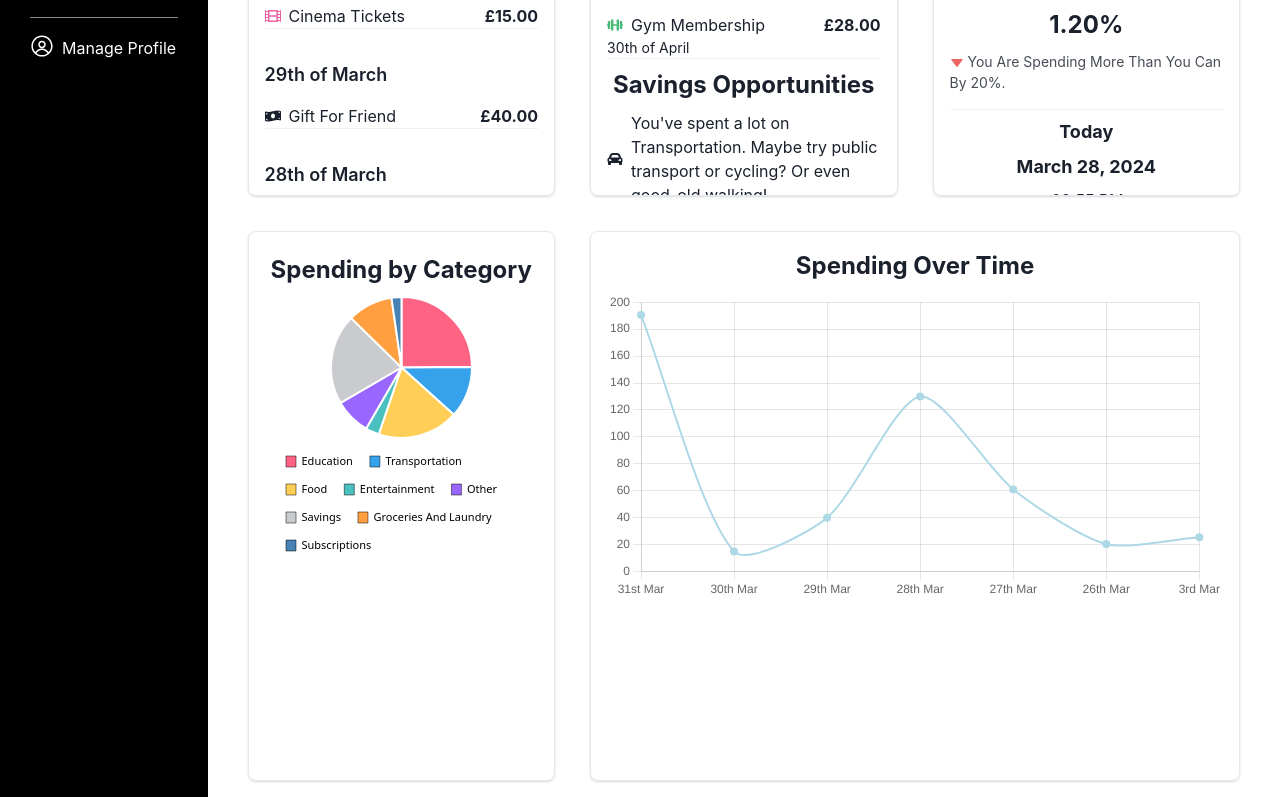
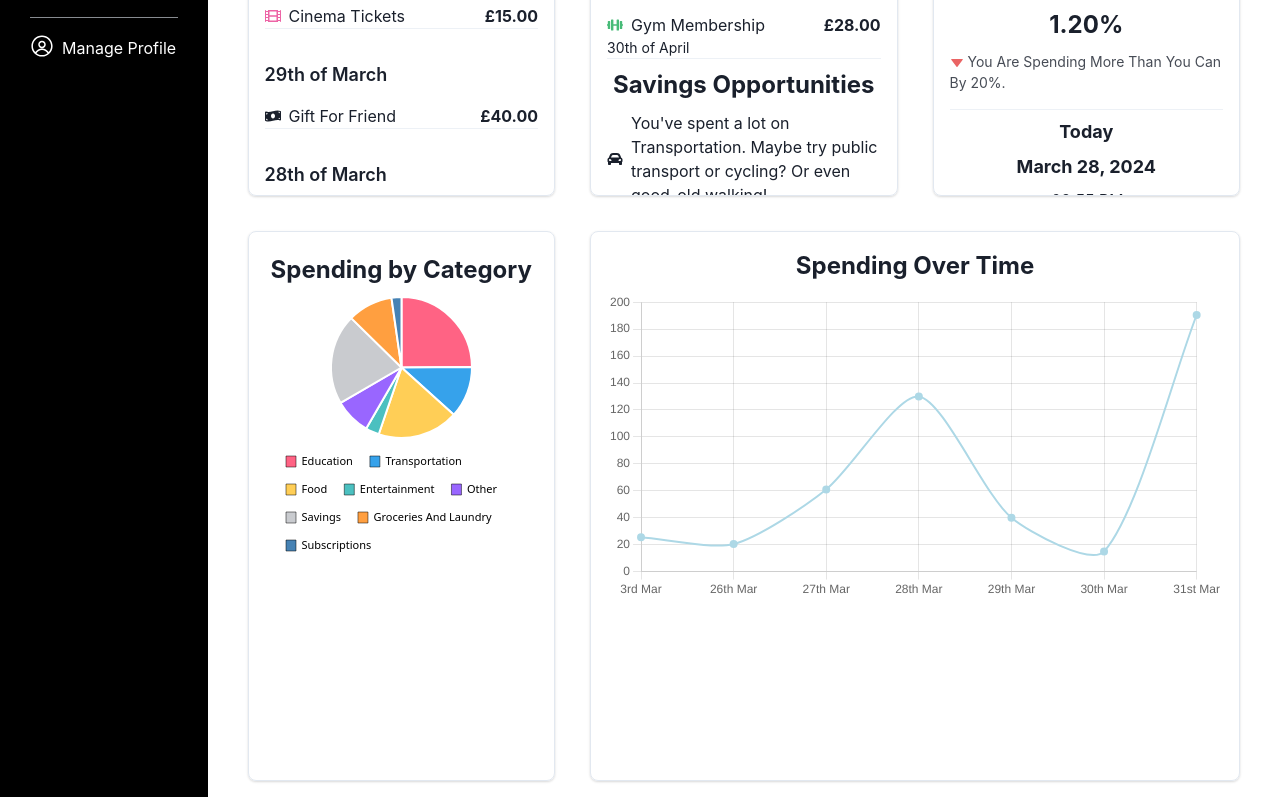
Before and after one commit to manojmanikandan7/PennyWise, a React (Vite) app: page /dashboard in a window 1280 px wide. Shown: the part 410-1207 px from the top of the page. Built offline with nearby package versions, Linux system fonts and the light colour scheme.

Commit message:
Order dates in the line graph correctly

```diff
--- a/src/components/lineChart.jsx
+++ b/src/components/lineChart.jsx
@@ -97,26 +97,27 @@ export default function LineChart() {
   useEffect(() => {
     const spendingByDate = transactions.reduce((acc, transaction) => {
       const { date, ...rest } = transaction;
-      const formattedDate = formatDate_(date); // Use the helper function to format date
       const amount = parseFloat(transaction.amount.replace("£", ""));
-      if (acc[formattedDate]) {
-        acc[formattedDate] += amount;
+      if (acc[date]) {
+        acc[date] += amount;
       } else {
-        acc[formattedDate] = amount;
+        acc[date] = amount;
       }
       return acc;
     }, {});
 
     // Convert the object keys (dates) back to an array, sort them based on actual date values in ascending order, and then map to formatted labels
-    const labels = Object.keys(spendingByDate)
+    const tempLabels = Object.keys(spendingByDate)
       .map((date) => ({
         formatted: date,
         parsed: parseISO(date),
       }))
-      .sort((a, b) => b.parsed - a.parsed) // Ascending order sort
+      .sort((a, b) => a.parsed - b.parsed) // Ascending order sort
       .map((item) => item.formatted);
 
-    const data = labels.map((label) => spendingByDate[label]);
+    const data = tempLabels.map((label) => spendingByDate[label]);
+
+    const labels = tempLabels.map((date) => formatDate_(date))
 
     setChartData({
       labels: labels,
```
